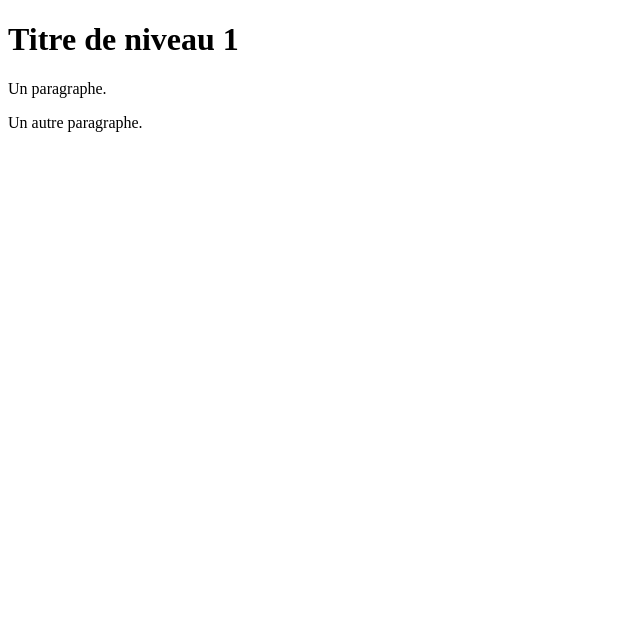
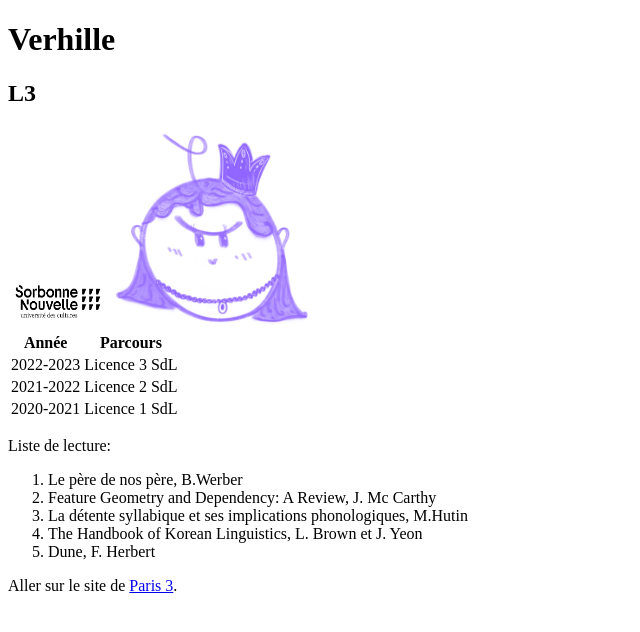
Before and after one commit to JulieVrhll/progHN, a plain HTML site: page index.html in a window 1280 px wide. Shown: the whole page, without its empty margins (0-640 px from the left). Drawn offline with Linux system fonts and the light colour scheme.

Commit message:
V1
ajout de la version 1

```diff
--- a/index.html
+++ b/index.html
@@ -1,13 +1,33 @@
 <!DOCTYPE html>
 <html>
     <head>
-        <meta name="viewport" content="width=device-width, initial-scale=1">
-        <title>Le titre de la page.</title>
+        <meta charset="UTF-8" name="viewport" content="width=device-width, initial-scale=1">
+        <title> titre de la page.</title>
     </head>
 
     <body>
-        <h1>Titre de niveau 1</h1>
-        <p>Un paragraphe.</p>
-        <p>Un autre paragraphe.</p>
+        <h1>Verhille</h1>
+		<h2>L3</h2>
+		<img src="assets/img/logo.jpg" alt="logoSBN" width="100" height="50"/>
+		<img src="assets/img/Photo_profil.png" alt="Photo_profil" width="200" height="200"/>
+		<table>
+		 <thead>
+		  <tr><th>Année</th><th>Parcours</th></tr>
+		 </thead>
+		 <tbody>
+		  <tr><td>2022-2023</td>	<td>Licence 3 SdL</td></tr>
+		  <tr><td>2021-2022</td>	<td>Licence 2 SdL</td></tr>
+		  <tr><td>2020-2021</td>	<td>Licence 1 SdL</td></tr>
+		 </tbody>
+		</table>
+				<p>Liste de lecture: </p>
+		<ol>
+		 <li>Le père de nos père, B.Werber</li>
+		 <li>Feature Geometry and Dependency: A Review, J. Mc Carthy</li>
+		 <li>La détente syllabique et ses implications phonologiques, M.Hutin</li>
+		 <li>The Handbook of Korean Linguistics, L. Brown et J. Yeon</li>
+		 <li>Dune, F. Herbert</li>
+		</ol>
+		<P>Aller sur le site de <a href="http://www.univ-paris3.fr/">Paris 3</a>.</p>
     </body>
 </html>
```
Also changed, not shown: assets/img/Photo_profil.png (added), assets/img/logo.jpg (added).
